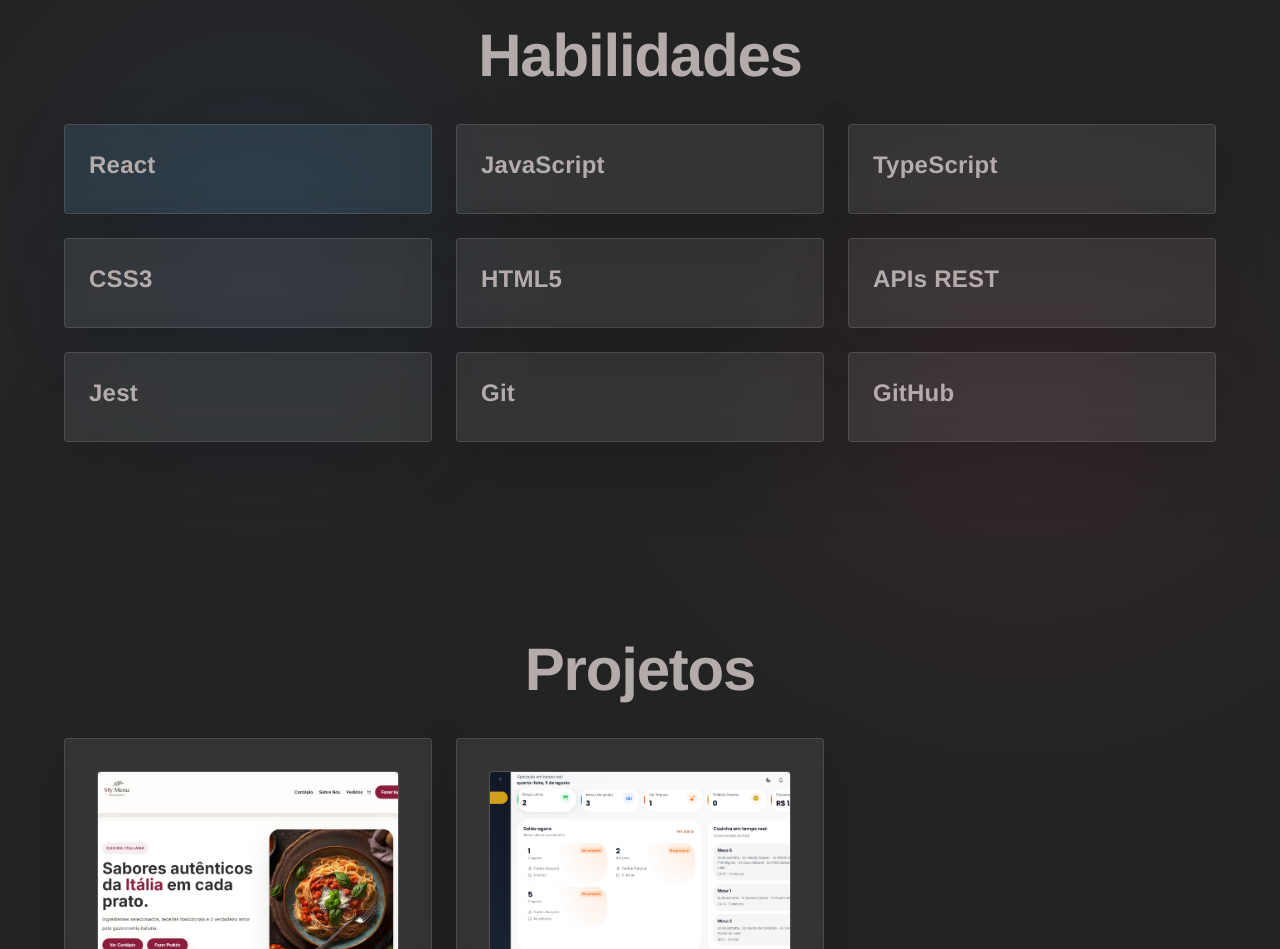
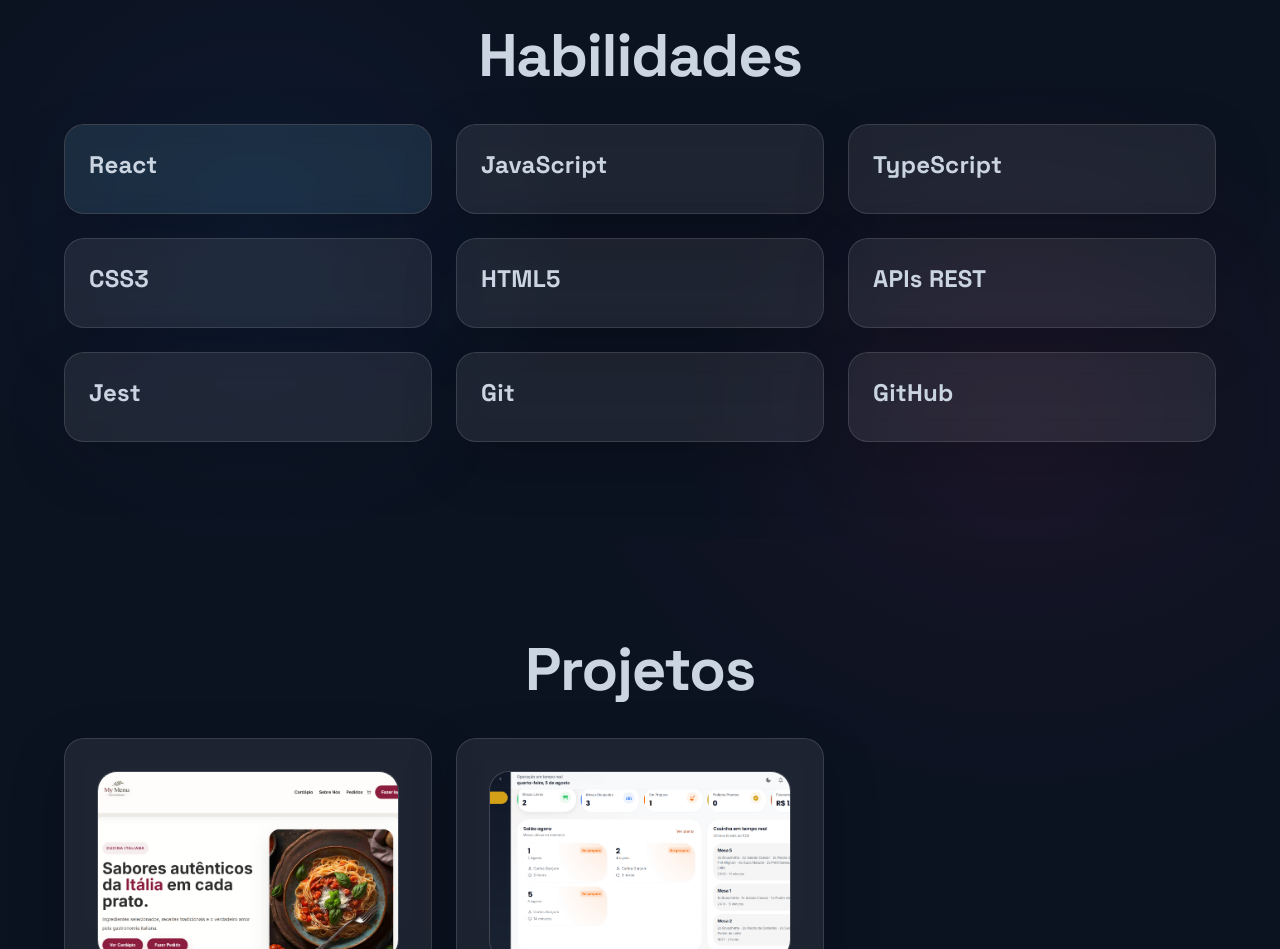
Before and after one commit to LucasCorreia1108/my-portfolio, a React (Vite) app: page / in a window 1280 px wide. Shown: the part 1420-2369 px from the top of the page. Built offline with nearby package versions, Linux system fonts and the light colour scheme.

Commit message:
feat: config themes

```diff
--- a/index.html
+++ b/index.html
@@ -4,8 +4,12 @@
     <meta charset="UTF-8" />
     <link rel="icon" type="image/svg+xml" href="/favicon.svg" />
     <meta name="viewport" content="initial-scale=1, width=device-width" />
+    <meta name="theme-color" content="#060b17" />
+    <link rel="preconnect" href="https://fonts.googleapis.com" />
+    <link rel="preconnect" href="https://fonts.gstatic.com" crossorigin />
+    <link href="https://fonts.googleapis.com/css2?family=Space+Grotesk:wght@400;500;700;800&display=swap" rel="stylesheet" />
 
-    <title>my-portfolio</title>
+    <title>Lucas Correia | Front-End Developer</title>
   </head>
   <body>
     <div id="root"></div>
--- a/src/main.tsx
+++ b/src/main.tsx
@@ -7,8 +7,8 @@ import theme from "./theme.ts";
 createRoot(document.getElementById("root")!).render(
   <StrictMode>
     <ThemeProvider theme={theme}>
+      <CssBaseline />
       <App />
-      <CssBaseline />
     </ThemeProvider>
   </StrictMode>,
 );
--- a/src/theme.ts
+++ b/src/theme.ts
@@ -1,16 +1,61 @@
 import { createTheme, responsiveFontSizes } from "@mui/material/styles";
 
 let theme = createTheme({
+  shape: {
+    borderRadius: 20,
+  },
   palette: {
     primary: {
-      main: "#232323",
+      main: "#0b1220",
+      dark: "#060b17",
+      light: "#172033",
     },
     secondary: {
-      main: "#b4abab",
+      main: "#cbd5e1",
+    },
+    text: {
+      primary: "#e2e8f0",
+      secondary: "#94a3b8",
+    },
+    background: {
+      default: "#060b17",
+      paper: "rgba(15, 23, 42, 0.72)",
     },
   },
   typography: {
-    fontFamily: "helvetica Neue",
+    fontFamily: '"Space Grotesk", "Segoe UI", sans-serif',
+    h1: {
+      fontWeight: 800,
+      letterSpacing: "-0.04em",
+    },
+    h2: {
+      fontWeight: 800,
+      letterSpacing: "-0.03em",
+    },
+    h3: {
+      fontWeight: 700,
+    },
+    button: {
+      textTransform: "none",
+      fontWeight: 700,
+    },
+  },
+  components: {
+    MuiCssBaseline: {
+      styleOverrides: {
+        html: {
+          scrollBehavior: "smooth",
+        },
+        body: {
+          background:
+            "radial-gradient(circle at top left, rgba(56, 189, 248, 0.14), transparent 28%), radial-gradient(circle at right, rgba(168, 85, 247, 0.12), transparent 26%), linear-gradient(180deg, #060b17 0%, #0b1220 48%, #09111d 100%)",
+          color: "#e2e8f0",
+        },
+        "*::selection": {
+          backgroundColor: "rgba(56, 189, 248, 0.28)",
+        },
+      },
+    },
   },
 });
 
```
